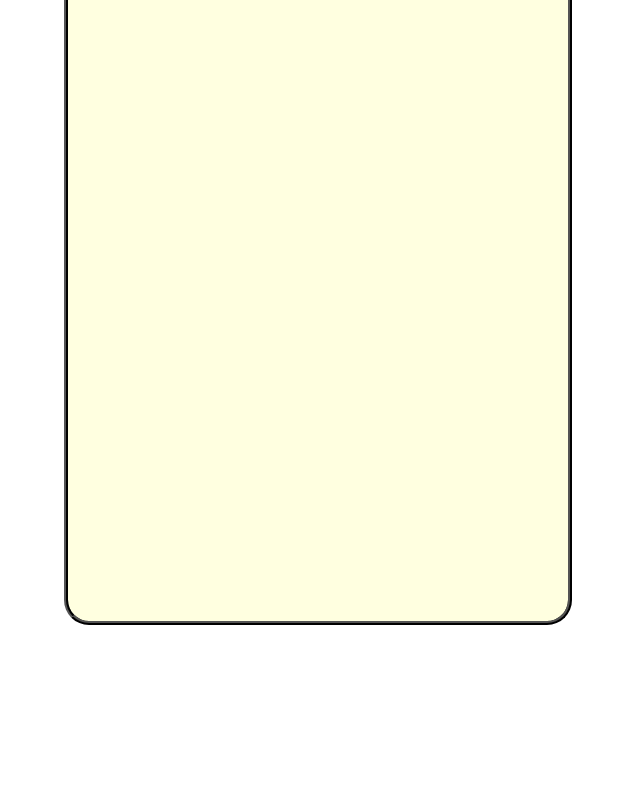
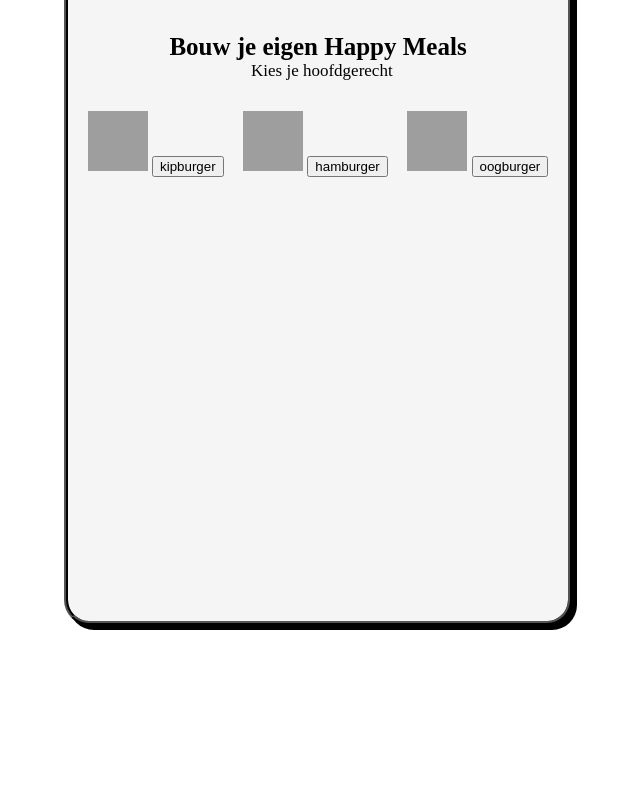
Before and after one commit to Amine-070/Amine-070.github.io, a plain HTML site: page index.html in a window 1280 px wide. Shown: the part 133-919 px from the top of the page, without its empty margins (399-1039 px from the left). Drawn offline with Linux system fonts and the light colour scheme; grey boxes are pictures that could not be loaded.

Commit message:
Buttons and burgers

```diff
--- a/Styles.css
+++ b/Styles.css
@@ -1,5 +1,5 @@
 .bord {
-    background-color: lightyellow;
+    background-color: whitesmoke;
     border: 4px ridge black;
     border-radius: 25px;
     height: 700px;
@@ -8,11 +8,11 @@
     margin-right: 20%px;
     margin-top: 50px;
     margin-bottom: 200px;
+    box-shadow: 5px 5px black;
 }
 
 #naam {
-    margin-left: 25%;
-    font-family: ;
+    text-align: center;
 }
 
 #hr {
@@ -24,3 +24,75 @@
     margin: 1em 0;
     padding: 0;
 }
+
+#keuzeveld{
+}
+
+.grid-container {
+    display: grid;
+    grid-template-columns: auto auto auto;
+    padding: 10px;
+}
+.grid-container2 {
+    display: grid;
+    grid-template-columns: auto auto auto;
+    padding: 10px;
+}
+.grid-container3 {
+    display: grid;
+    grid-template-columns: auto auto auto;
+    padding: 10px;
+}
+.grid-container4 {
+    display: grid;
+    grid-template-columns: auto auto auto;
+    padding: 10px;
+}
+
+
+#texxt {
+    text-align: center;
+    padding-top: 20px;
+    font-weight: bold;
+    font-size: 25px;
+}
+
+#nummer1 {
+    justify-self: center;
+}
+
+#nummer2 {
+    justify-self: center;
+}
+
+#nummer3 {
+    justify-self: center;
+}
+
+keuzeveld.grid-container.btn {
+    position: absolute;
+    top: 50%;
+    left: 50%;
+    transform: translate(-50%, -50%);
+    -ms-transform: translate(-50%, -50%);
+    background-color: #555;
+    color: white;
+    font-size: 16px;
+    padding: 12px 24px;
+    border: none;
+    cursor: pointer;
+    border-radius: 5px;
+    text-align: center;
+}
+
+keuzeveld.grid-container.btn:hover {
+    background-color: black;
+}
+
+small {
+    text-align: center;
+    justify-self: center;
+    align-items: center;
+    font-size: 17px;
+    margin-left: 183px;
+}
--- a/index.html
+++ b/index.html
@@ -12,6 +12,34 @@
     </div>
     <div id="hr">
     </div>
+    <div id="texxt">
+    <p1>Bouw je eigen Happy Meal</p1>s
+    </div>
+    <small>Kies je hoofdgerecht<small>
+    <div class="keuzeveld">
+        <div class="grid-container">
+            <div id="nummer1">
+                <img id="img1" src="https://f.jwwb.nl/public/u/k/y/temp-ndtrlkgasfiotxrwyqhw/1smkkb/Chipotle-kipburger6.jpg" rel="borger" width= "60pxs" height= "60px">
+                <button class="btn">kipburger</button>
+            </div>
+            <div id="nummer2">
+                <img id="img2" src="https://encrypted-tbn0.gstatic.com/images?q=tbn%3AANd9GcTKuXiYmlRF_KlEUjeO8dFOJ_9x-I760qOByA&usqp=CAU" rel="borger2" width= "60px" height= "60px">
+                <button class="btn">hamburger</button>
+            </div>
+            <div id="nummer3">
+                <img id="img3" src="https://i.redd.it/y4hc0m5taw621.jpg" rel="borgerrrr" width="60px" height="60px">
+                <button onclick="myFunction()" class="btn">oogburger</button>
+                <script>
+                    function myFunction() {
+                        document.getElementById("nummer3").style.border = "2px solid red";
+                    }
+                </script>
+            </div>
+        </div>
+        <div class="grid-container2"></div>
+        <div class="grid-container3"></div>
+        <div class="grid-container4"></div>
+    </div>
 </div>
 </body>
 </html>
```
